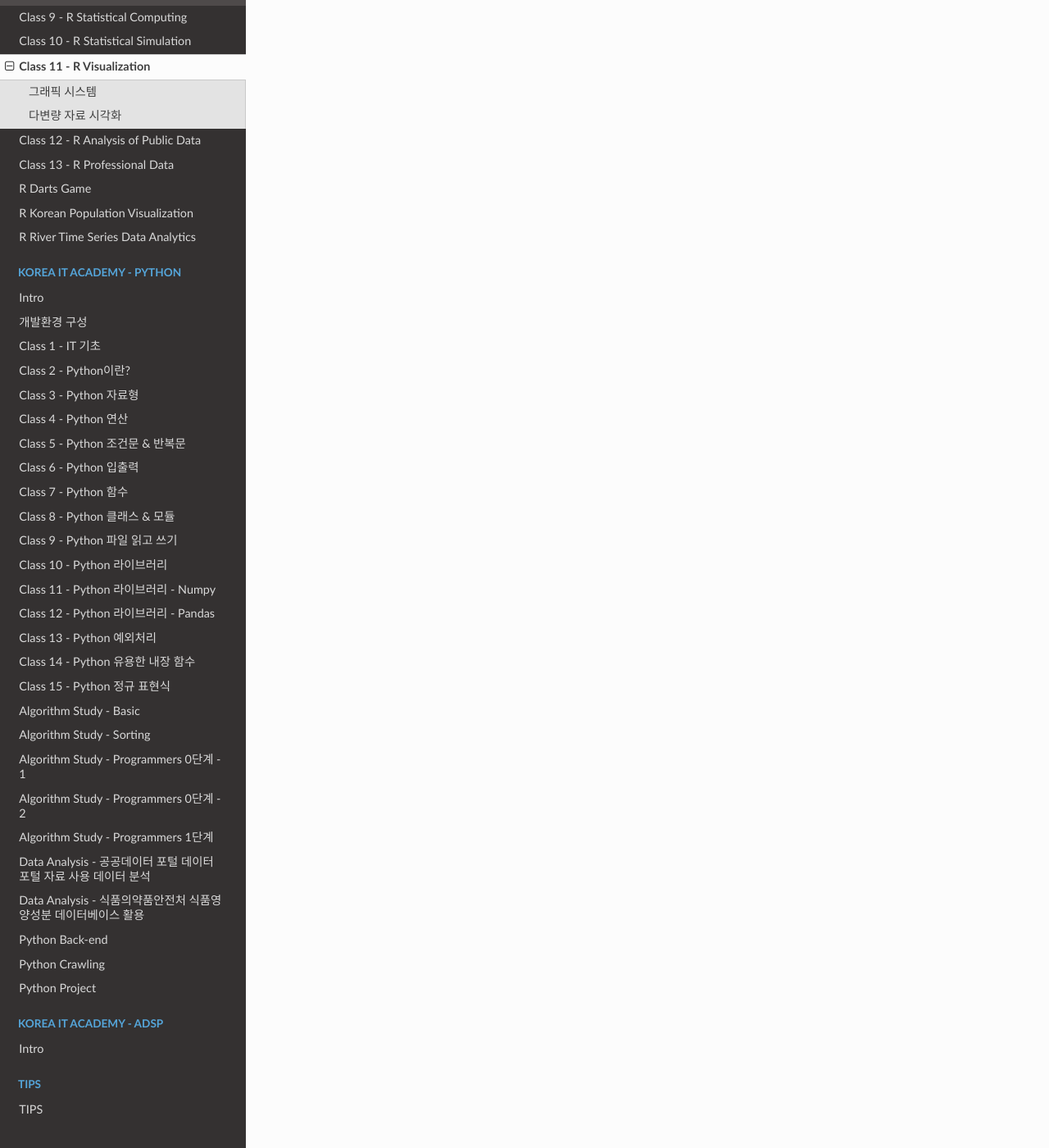
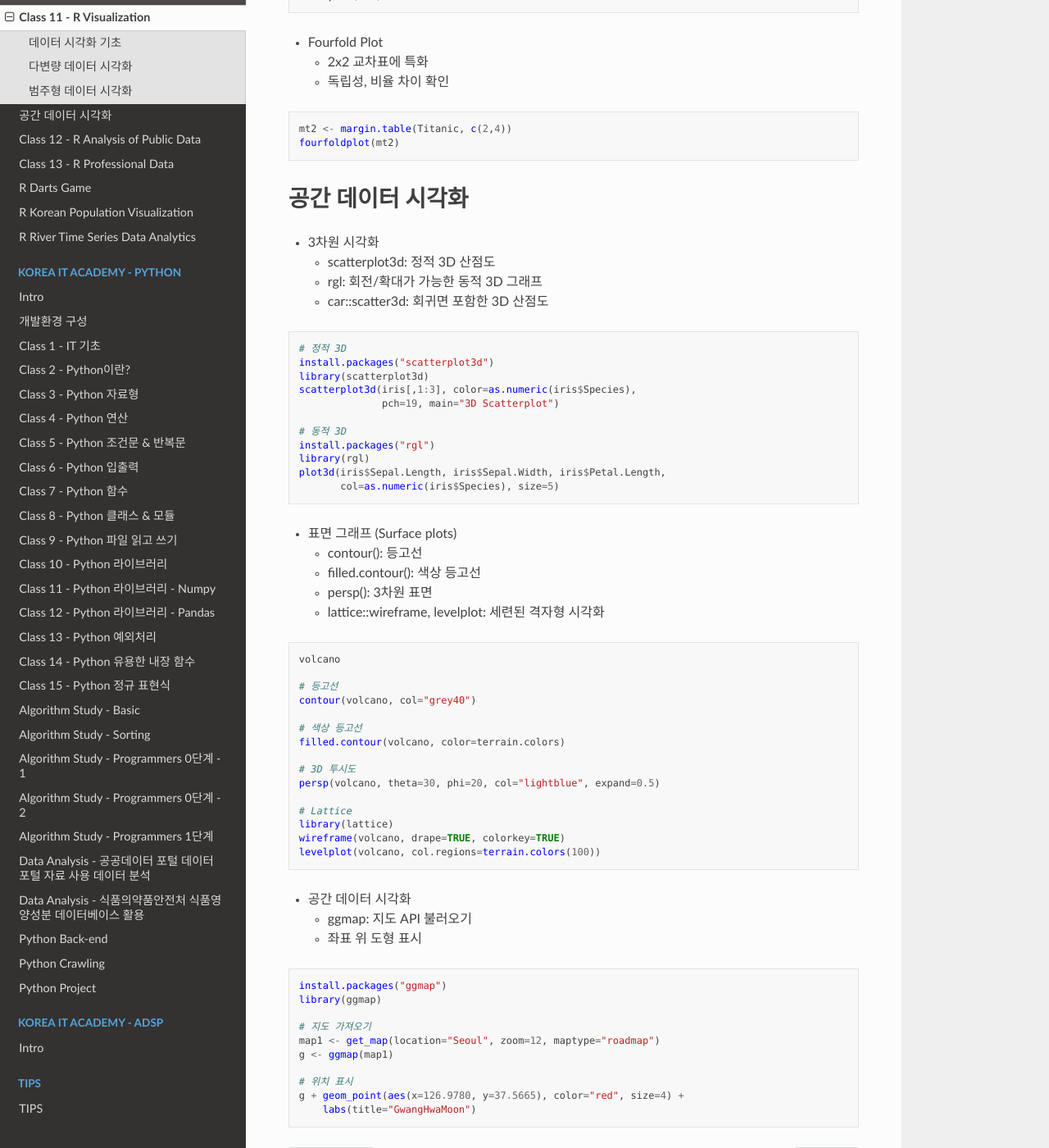
Before and after one commit to JeongSooNa/JeongSooNa-Docs, a Sphinx documentation site: the page built from docs/Korea_IT_Academy-DA/class_11.md, in a window 1280 px wide and 1400 px high, scrolled down 3411 px. Shown: the whole window at 82% size. Built offline with Sphinx 7.4.7 and the Read the Docs theme 3.1.0, drawn with Linux system fonts in a browser that asks for light colours; pages that are not in the unit, such as notebooks, are missing from menus; some of the changed text lies outside the part shown.

Commit message:
update docs

````diff
--- a/docs/Korea_IT_Academy-DA/class_11.md
+++ b/docs/Korea_IT_Academy-DA/class_11.md
@@ -1,6 +1,6 @@
 # Class 11 - R Visualization
 
-### 그래픽 시스템
+### 데이터 시각화 기초
 
 - Base
     - plot, hist, boxplot 등 R에서 기본적으로 제공하는 시각화 기초
@@ -71,13 +71,21 @@
     facet_wrap(~Species)
 ```
 
-### 다변량 자료 시각화
+- ggplot2는 다양한 옵션을 갖고있다. 이를 보다 쉽게 사용하기 위한 ggThemeAssist를 활용할 수 있다.
+```r
+install.packages("ggThemeAssist")
+library(ggThemeAssist)
+gg <- ggplot(mtcars, aes(x = hp, y = mpg, colour = as.factor(cyl))) + geom_point()
+ggThemeAssist(gg)
+```
+
+### 다변량 데이터 시각화
 
 - Scatterplot Matrix
     - 여러 변수 간 산점도 확인
 ```r
 # Base
-pairs(iris[1:4], main="Pairs plot of Iris")
+pairs(iris[1:4])
 
 # Lattice
 splom(~iris[1:4] | Species, data=iris, groups=Species, auto.key=TRUE)
@@ -119,3 +127,101 @@
 bball <- read.csv("http://datasets.flowingdata.com/ppg2008.csv")
 faces(bball[,2:16], labels=bball$Name, face.type=2)
 ```
+
+### 범주형 데이터 시각화
+
+- Barplot
+    - 단일 범주형 자료 분포 확인
+    - barplot(table(x))
+    - 기초 그래프로 범주형 데이터를 테이블로 만들어 각 빈도를 확인하기에 유용하다.
+
+- Mosaic Plot
+    - 교차표(다차원 분할표) 시각화
+    - 블록 면적 = 빈도
+```r
+data(Titanic)
+mosaicplot(Titanic, color=c("red","blue"))
+
+install.packages("vcd")
+library(vcd)
+install.packages("vcdExtra")
+library(vcdExtra)
+
+mosaic(Titanic, shade=TRUE, legend=TRUE)
+
+data("Bartlett")
+mosaic3d(Bartlett, shade=TRUE) # 3차원 모자이크 plot
+```
+
+- Association Plot (assocplot)
+    - 기대빈도와의 차이를 시각화, 잔차를 표시하는 특징이 있다.
+```r
+mt1 <- margin.table(Titanic, c(1,4))
+assocplot(mt1)
+```
+
+- Fourfold Plot
+    - 2x2 교차표에 특화
+    - 독립성, 비율 차이 확인
+```r
+mt2 <- margin.table(Titanic, c(2,4))
+fourfoldplot(mt2)
+```
+
+# 공간 데이터 시각화
+- 3차원 시각화
+    - scatterplot3d: 정적 3D 산점도
+    - rgl: 회전/확대가 가능한 동적 3D 그래프
+    - car::scatter3d: 회귀면 포함한 3D 산점도
+```r
+# 정적 3D
+install.packages("scatterplot3d")
+library(scatterplot3d)
+scatterplot3d(iris[,1:3], color=as.numeric(iris$Species),
+              pch=19, main="3D Scatterplot")
+
+# 동적 3D
+install.packages("rgl")
+library(rgl)
+plot3d(iris$Sepal.Length, iris$Sepal.Width, iris$Petal.Length,
+       col=as.numeric(iris$Species), size=5)
+```
+
+- 표면 그래프 (Surface plots)
+    - contour(): 등고선
+    - filled.contour(): 색상 등고선
+    - persp(): 3차원 표면
+    - lattice::wireframe, levelplot: 세련된 격자형 시각화
+```r
+volcano
+
+# 등고선
+contour(volcano, col="grey40")
+
+# 색상 등고선
+filled.contour(volcano, color=terrain.colors)
+
+# 3D 투시도
+persp(volcano, theta=30, phi=20, col="lightblue", expand=0.5)
+
+# Lattice
+library(lattice)
+wireframe(volcano, drape=TRUE, colorkey=TRUE)
+levelplot(volcano, col.regions=terrain.colors(100))
+```
+
+- 공간 데이터 시각화
+    - ggmap: 지도 API 불러오기
+    - 좌표 위 도형 표시
+```r
+install.packages("ggmap")
+library(ggmap)
+
+# 지도 가져오기
+map1 <- get_map(location="Seoul", zoom=12, maptype="roadmap")
+g <- ggmap(map1)
+
+# 위치 표시
+g + geom_point(aes(x=126.9780, y=37.5665), color="red", size=4) +
+    labs(title="GwangHwaMoon")
+```
````
